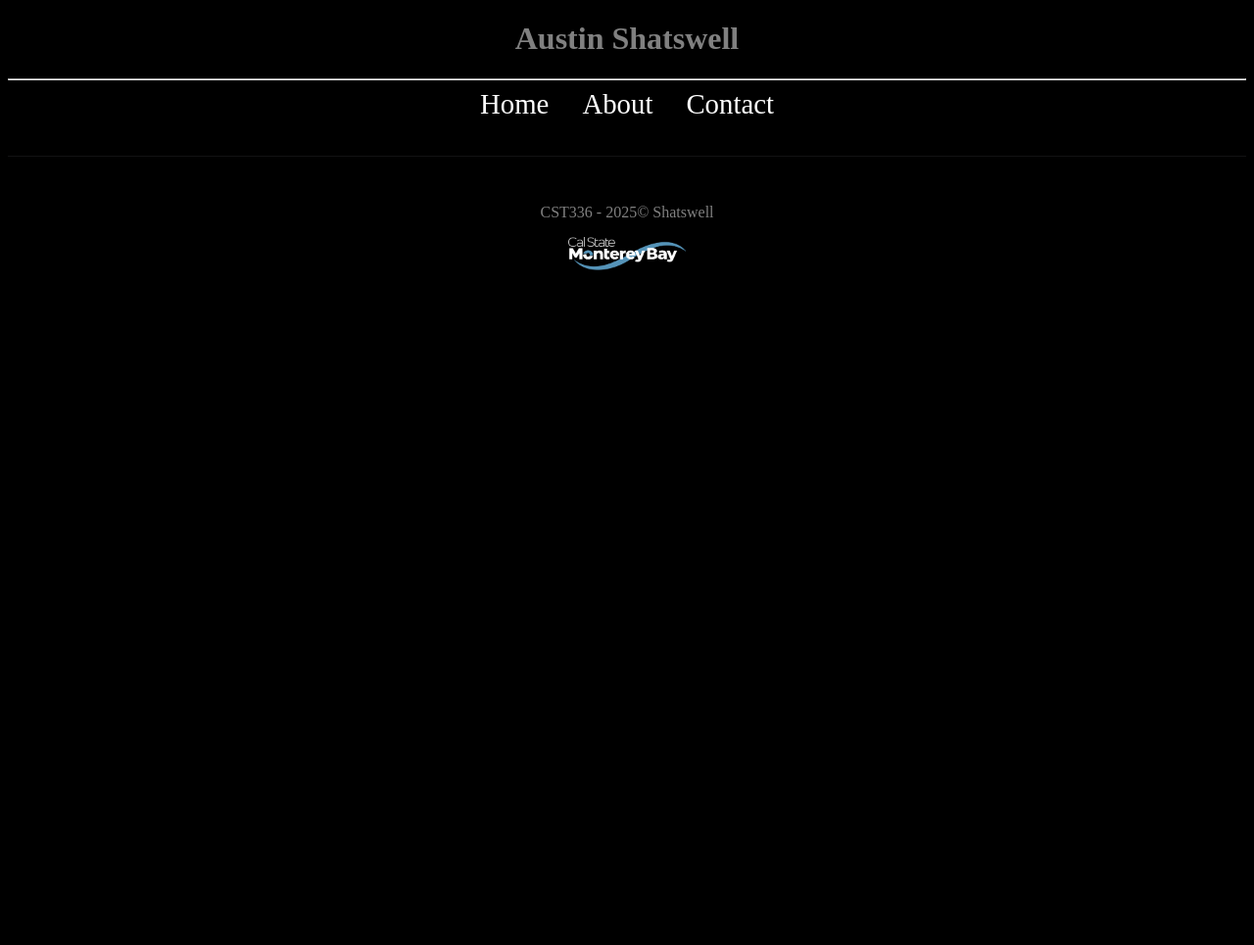
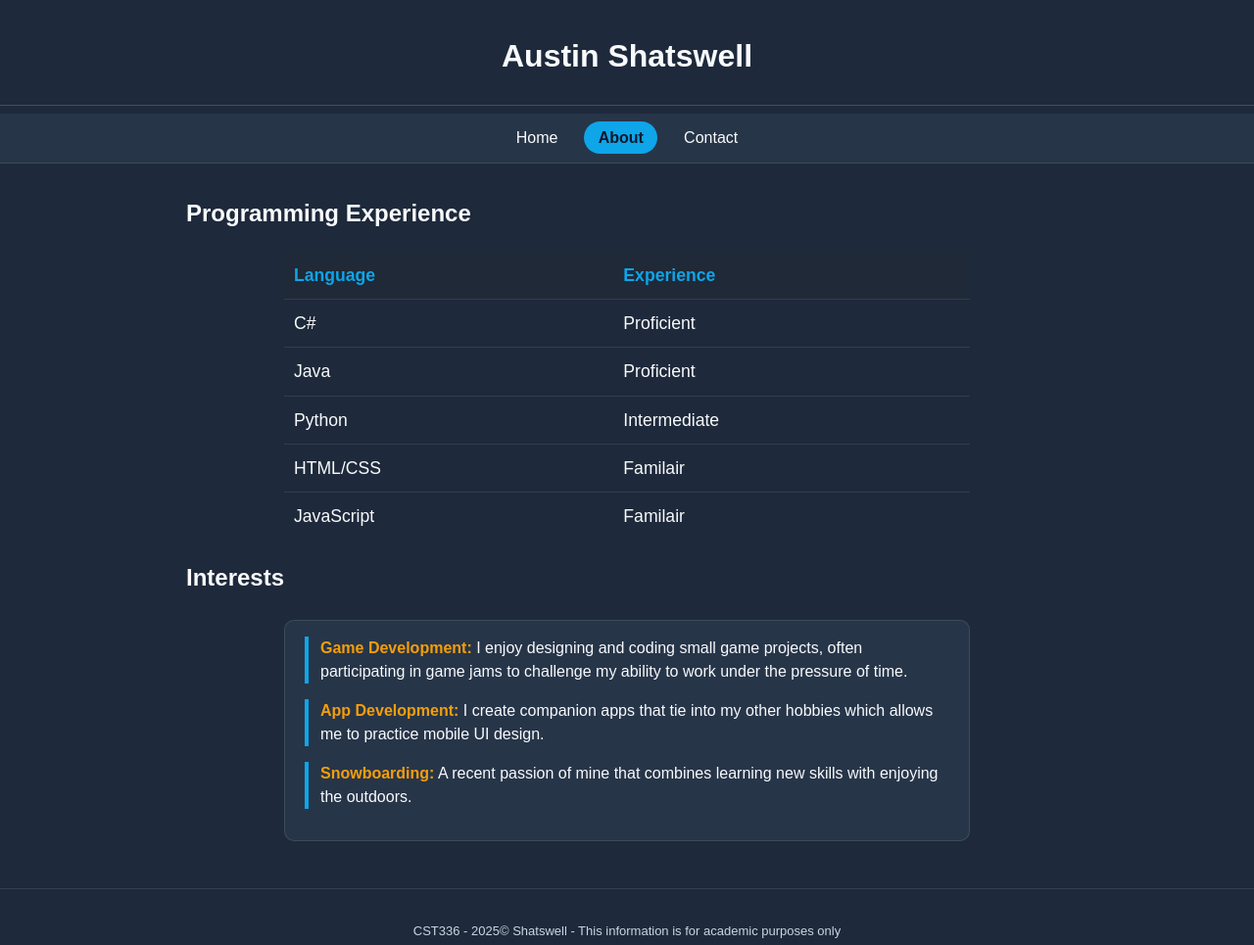
Before and after one commit to s-AustinAvery/s-AustinAvery.github.io, a plain HTML site: page CST336/Lab1/about.html in a window 1280 px wide. Shown: the top 965 px of the page at 98% size. Before the commit the page ends 800 px from the top, so only its background shows below. Drawn offline with Linux system fonts and the light colour scheme.

Commit message:
lab1 final

```diff
--- a/CST336/Lab1/about.html
+++ b/CST336/Lab1/about.html
@@ -12,22 +12,52 @@
             <h1> Austin Shatswell </h1>
         </header>
         <hr>
-        <nav>
-            <a href="index.html">Home</a>
-            <a href="about.html">About</a>
-            <a href="contact.html">Contact</a>
-        </nav>
+        <nav aria-label="Main navigation">
+    <a href="index.html">Home</a>
+    <a href="about.html" class="active" aria-current="page">About</a>
+    <a href="contact.html">Contact</a>
+  </nav>
 
-        <br><br>
+  <div id="content">
+    <h2>Programming Experience</h2>
 
-        <main>
-            <div>
+    <table>
+      <tr id="table-header">
+        <td><strong>Language</strong></td>
+        <td><strong>Experience</strong></td>
+      </tr>
+      <tr class="table-row">
+        <td>C#</td>
+        <td>Proficient</td>
+      </tr>
+      <tr class="table-row">
+        <td>Java</td>
+        <td>Proficient</td>
+      </tr>
+        <tr class="table-row">
+        <td>Python</td>
+        <td>Intermediate</td>
+      </tr>
+      <tr class="table-row">
+        <td>HTML/CSS</td>
+        <td>Familair</td>
+      </tr>
+      <tr class="table-row">
+        <td>JavaScript</td>
+        <td>Familair</td>
+      </tr>
+    </table>
 
-            </div>
-        </main>
+    <h2>Interests</h2>
+    <ul class="interests">
+      <li><span class="noun">Game Development:</span> I enjoy designing and coding small game projects, often participating in game jams to challenge my ability to work under the pressure of time.</li>
+      <li><span class="noun">App Development:</span> I create companion apps that tie into my other hobbies which allows me to practice mobile UI design.</li>
+      <li><span class="noun">Snowboarding:</span> A recent passion of mine that combines learning new skills with enjoying the outdoors.</li>
+    </ul>
+  </div>
 
         <footer class="site-footer">
-            <p>CST336 - 2025&copy; Shatswell</p>
+            <p>CST336 - 2025&copy; Shatswell - This information is for academic purposes only</p>
             <a href="https://csumb.edu/" target="_blank" rel="noopener">
                 <img src="img/CSUMBimage.png" alt="CSUMB Logo" class="csumb-logo">
             </a>
--- a/CST336/Lab1/css/styles.css
+++ b/CST336/Lab1/css/styles.css
@@ -1,41 +1,141 @@
-body {
-    background-color:black;
-    color:gray;
+:root {
+  --bg: #1e293b;
+  --panel: #273549;
+  --text: #f8fafc;
+  --text-2: #0f172a;
+  --muted: #cbd5e1;
+  --accent: #0ea5e9;
+  --accent-2: #f59e0b;
+}
+* { box-sizing: border-box; }
+
+html, body {
+  margin: 0;
+  padding: 0;
+  background: var(--bg);
+  color: var(--text);
+  font-family: Arial, Helvetica, sans-serif;
+  line-height: 1.6;
 }
 
-header, main, nav, footer {
-    text-align: center;
+img { max-width: 100%; height: auto; display: block; }
+
+figcaption { text-align: center; color: var(--muted); }
+
+header { text-align: center; padding: 2rem 1rem 0.5rem; }
+h1 { margin: 0 0 0.5rem; }
+hr { border: 0; height: 1px; background: rgba(229,231,235,0.2); }
+
+nav {
+  text-align: center;
+  padding: 0.75rem 1rem;
+  background: var(--panel);
+  border-bottom: 1px solid rgba(229,231,235,0.12);
 }
-
 nav a {
-    padding:15px;
-    padding-bottom: 4px;
-    font-size: 1.8em;
-    text-decoration: none;
-    color: white;
+  color: var(--text);
+  text-decoration: none;
+  padding: 0.5rem 0.9rem;
+  border-radius: 999px;
+  margin: 0 0.25rem;
 }
-
-nav a:hover {
-    border-bottom: 2px;
-    font-size: 2em;
-    transition: .9s;
+nav a:hover { background: #374151; }
+nav a.active {
+  background: var(--accent);
+  color: var(--text-2);
+  font-weight: bold;
 }
 
 main {
-    display: flex;
-    justify-content: center;
+  width: min(1100px, 92vw);
+  margin: 0 auto;
+  padding: 2rem 1rem 3rem;
 }
 
-.site-footer {
+.home-main {
+  display: flex;
+  justify-content: center;
+  gap: 1.25rem;
+  width: min(1100px, 92vw);
+  margin: 0 auto;
+}
+
+figure,
+.welcome,
+.card,
+.interests {
+  background: var(--panel);
+  border: 1px solid rgba(229,231,235,0.12);
+  border-radius: 12px;
+}
+
+figure { max-width: 340px; padding: 0.75rem; }
+figcaption { font-size: 0.9rem; margin-top: 0.5rem; }
+
+.welcome { padding: 1rem 1.25rem; flex: 1; }
+.welcome h2 { margin-top: 0; text-align: center; }
+
+.card {
+  padding: 1rem 1.25rem;
+  width: min(900px, 92vw);
+  margin: 2rem auto 3rem;
+}
+.card h2 { margin-top: 0; text-align: center; }
+
+#content { width: min(900px, 92vw); margin: 2rem auto 3rem; }
+
+table {
+  border-collapse: collapse;
+  margin: 0 auto;
+  width: 100%;
+  max-width: 700px;
+  font-size: 1.1rem;
+}
+#table-header td {
+  background: #1f2937;
+  color: var(--text);
+  padding: 10px;
+}
+.table-row td {
+  background: var(--bg);
+  color: var(--text);
+  padding: 10px;
+  border-top: 1px solid rgba(229,231,235,0.1);
+}
+td strong { color: var(--accent); }
+
+.interests {
+  width: 100%;
+  max-width: 700px;
+  margin: 1.5rem auto 0;
+  background: var(--panel);
+  border: 1px solid rgba(229,231,235,0.12);
+  border-radius: 10px;
+  padding: 1rem 1.25rem;
+  list-style: none;
+}
+
+.interests li {
+  margin-bottom: 1rem;
+  line-height: 1.5;
+  border-left: 4px solid var(--accent);
+  padding-left: 0.75rem;
+}
+.noun { color: var(--accent-2); font-weight: bold; }
+
+footer {
+  font-size: small;
   text-align: center;
   color: var(--muted);
-  padding: 2rem 1rem 2rem;
-  border-top: 1px solid rgba(229,231,235,0.08);
+  border-top: 1px solid rgba(229,231,235,0.12);
+  padding: 1.25rem 1rem 2rem;
 }
-
 .csumb-logo {
   width: 120px;
   height: auto;
   display: block;
-  margin: 0.5rem auto 1rem;
+  margin: 0.25rem auto 0.75rem;
+  transition: transform 200ms ease;
 }
+.csumb-logo:hover { transform: scale(1.05); }
+.tiny { color: var(--muted); font-size: 0.9rem; }
```
Also changed, not shown: CST336/Lab1/contact.html (+12 -13 lines), CST336/Lab1/index.html (+13 -17 lines).
